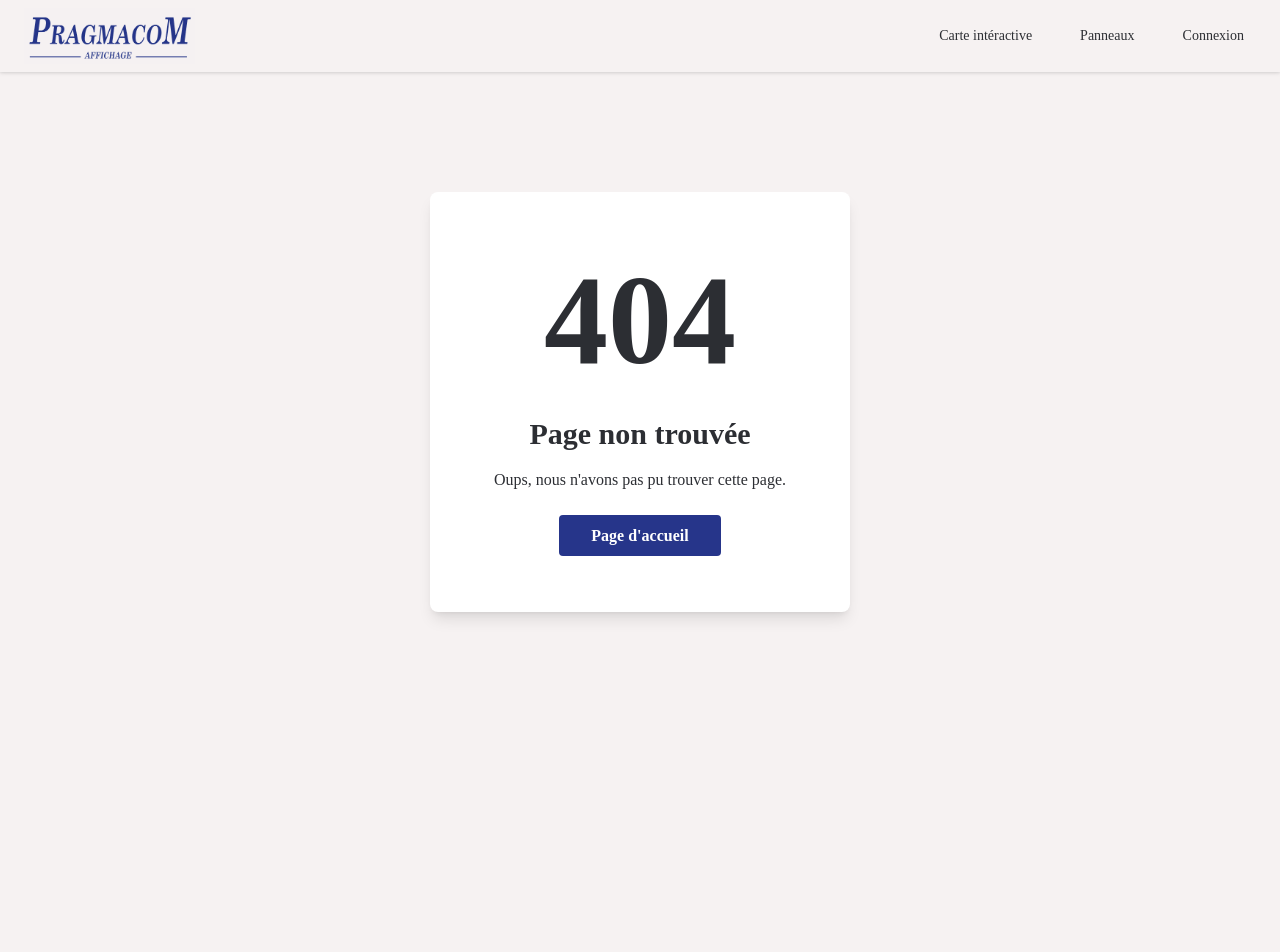
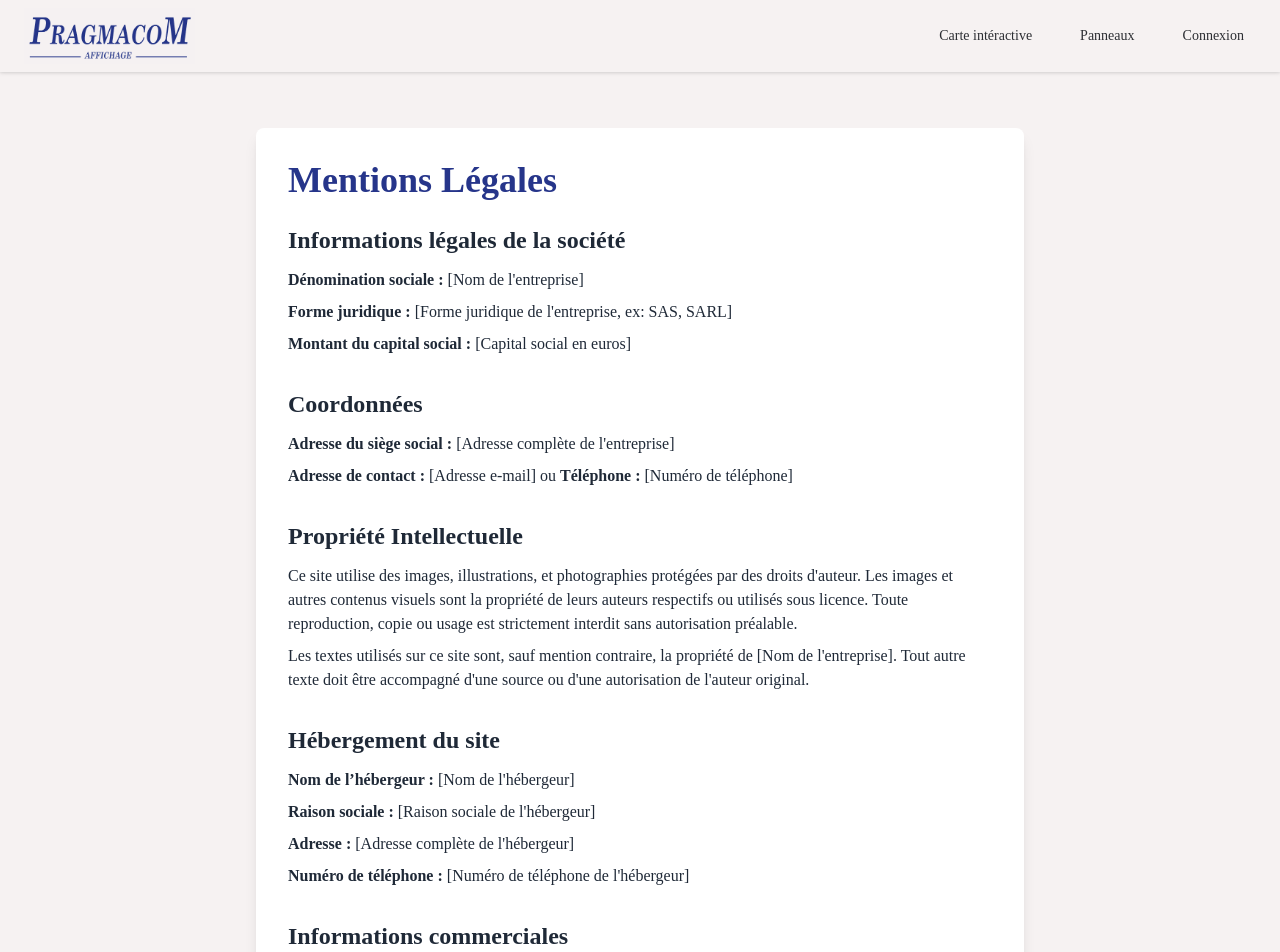
Before and after one commit to otarie-aveugle/PragmacoM, a Vue app: page /legal_notices in a window 1280 px wide. Shown: the top 952 px of the page. Built offline with nearby package versions, Linux system fonts and the light colour scheme.

Commit message:
update add_legal-notices : add legal notices with prefilled WIP

```diff
--- a/src/components/FooterComponent.vue
+++ b/src/components/FooterComponent.vue
@@ -33,12 +33,7 @@ export default {
             </RouterLink>
           </li>
           <li>
-            <RouterLink
-              to="/views/LegalNotices"
-              class="hover:underline duration-300"
-            >
-              Mentions légales
-            </RouterLink>
+            <RouterLink to="/Legal_notices" class="hover:underline duration-300"> Mentions légales </RouterLink>
           </li>
         </ul>
       </div>
--- a/src/router/index.js
+++ b/src/router/index.js
@@ -12,6 +12,7 @@ import CreatePanelPage from '@/views/Panels/CreatePanelPage.vue'
 import EditPanelPage from '@/views/Panels/EditPanelPage.vue'
 import InteractiveMap from '@/views/InteractiveMap.vue'
 import NotFoundPage from '@/views/NotFoundPage.vue'
+import LegalNoticesPage from '@/views/LegalNotices.vue'
 
 const router = createRouter({
   history: createWebHistory(import.meta.env.BASE_URL),
@@ -78,6 +79,11 @@ const router = createRouter({
         }
       ],
     },
+    {
+      path: '/legal_notices',
+      name: 'legal_notices',
+      component: LegalNoticesPage,
+    },
   ],
 })
 
--- a/src/views/LegalNotices.vue
+++ b/src/views/LegalNotices.vue
@@ -1,32 +1,84 @@
+<script>
+export default {
+    name: "LegalNotices",
+};
+</script>
+
 <template>
-    <section class="flex items-center h-full p-16 bg-gray-100 text-gray-800">
-        <div class="container mx-auto my-8 p-8 bg-white shadow-lg rounded-lg">
-            <h1 class="text-4xl font-bold mb-6">Mentions Légales</h1>
+    <section class="p-8 text-gray-800 min-h-screen flex items-center justify-center">
+        <div class="w-full max-w-3xl mx-auto bg-white shadow-lg rounded-lg p-8">
+            <h1 class="text-4xl font-bold mb-6 text-primary">Mentions Légales</h1>
 
-            <div class="mb-6">
-                <h2 class="text-2xl font-semibold mb-2">Éditeur</h2>
-                <p>Nom de l'entreprise : Votre Entreprise</p>
-                <p>Adresse : 123 Rue Exemple, 75001 Paris, France</p>
-                <p>Email : contact@votreentreprise.com</p>
-                <p>SIRET : 123 456 789 00010</p>
+            <!-- Informations légales de la société -->
+            <div class="mb-8">
+                <h2 class="text-2xl font-semibold mb-3">Informations légales de la société</h2>
+                <p class="mb-2">
+                    <span class="font-semibold">Dénomination sociale :</span> [Nom de l'entreprise]
+                </p>
+                <p class="mb-2">
+                    <span class="font-semibold">Forme juridique :</span> [Forme juridique de l'entreprise, ex: SAS, SARL]
+                </p>
+                <p class="mb-2">
+                    <span class="font-semibold">Montant du capital social :</span> [Capital social en euros]
+                </p>
             </div>
 
-            <div class="mb-6">
-                <h2 class="text-2xl font-semibold mb-2">Hébergement</h2>
-                <p>Nom de l'hébergeur : Hébergeur Exemple</p>
-                <p>Adresse : 456 Rue Hébergeur, 75002 Paris, France</p>
-                <p>Téléphone : 01 23 45 67 89</p>
+            <!-- Adresse et Contact -->
+            <div class="mb-8">
+                <h2 class="text-2xl font-semibold mb-3">Coordonnées</h2>
+                <p class="mb-2">
+                    <span class="font-semibold">Adresse du siège social :</span> [Adresse complète de l'entreprise]
+                </p>
+                <p class="mb-2">
+                    <span class="font-semibold">Adresse de contact :</span> [Adresse e-mail] ou <span class="font-semibold">Téléphone :</span> [Numéro de téléphone]
+                </p>
             </div>
 
-            <div class="mb-6">
-                <h2 class="text-2xl font-semibold mb-2">Conditions d'Utilisation</h2>
-                <p>En utilisant ce site, vous acceptez les conditions suivantes...</p>
+            <!-- Propriété intellectuelle -->
+            <div class="mb-8">
+                <h2 class="text-2xl font-semibold mb-3">Propriété Intellectuelle</h2>
+                <p class="mb-2">
+                    Ce site utilise des images, illustrations, et photographies protégées par des droits d'auteur. Les images et autres contenus visuels sont la propriété de leurs auteurs respectifs ou utilisés sous licence. Toute reproduction, copie ou usage est strictement interdit sans autorisation préalable.
+                </p>
+                <p class="mb-2">
+                    Les textes utilisés sur ce site sont, sauf mention contraire, la propriété de [Nom de l'entreprise]. Tout autre texte doit être accompagné d'une source ou d'une autorisation de l'auteur original.
+                </p>
             </div>
 
-            <div>
-                <h2 class="text-2xl font-semibold mb-2">Protection des Données Personnelles</h2>
-                <p>Nous respectons votre vie privée et nous nous engageons à protéger vos données personnelles...</p>
+            <!-- Informations sur l'hébergeur -->
+            <div class="mb-8">
+                <h2 class="text-2xl font-semibold mb-3">Hébergement du site</h2>
+                <p class="mb-2">
+                    <span class="font-semibold">Nom de l’hébergeur :</span> [Nom de l'hébergeur]
+                </p>
+                <p class="mb-2">
+                    <span class="font-semibold">Raison sociale :</span> [Raison sociale de l'hébergeur]
+                </p>
+                <p class="mb-2">
+                    <span class="font-semibold">Adresse :</span> [Adresse complète de l'hébergeur]
+                </p>
+                <p class="mb-2">
+                    <span class="font-semibold">Numéro de téléphone :</span> [Numéro de téléphone de l'hébergeur]
+                </p>
+            </div>
+
+            <!-- Informations commerciales -->
+            <div class="mb-8">
+                <h2 class="text-2xl font-semibold mb-3">Informations commerciales</h2>
+                <p class="mb-2">
+                <span class="font-semibold">Numéro d'inscription au registre du commerce et des sociétés (RCS) :</span> [Numéro RCS]
+                </p>
+                <p class="mb-2">
+                <span class="font-semibold">Numéro d'inscription au registre national unique des entreprises (RNE) :</span> [Numéro RNE]
+                </p>
+                <p class="mb-2">
+                <span class="font-semibold">Numéro de TVA intracommunautaire :</span> [Numéro de TVA, le cas échéant]
+                </p>
             </div>
         </div>
     </section>
 </template>
+
+
+
+<style></style>
```
